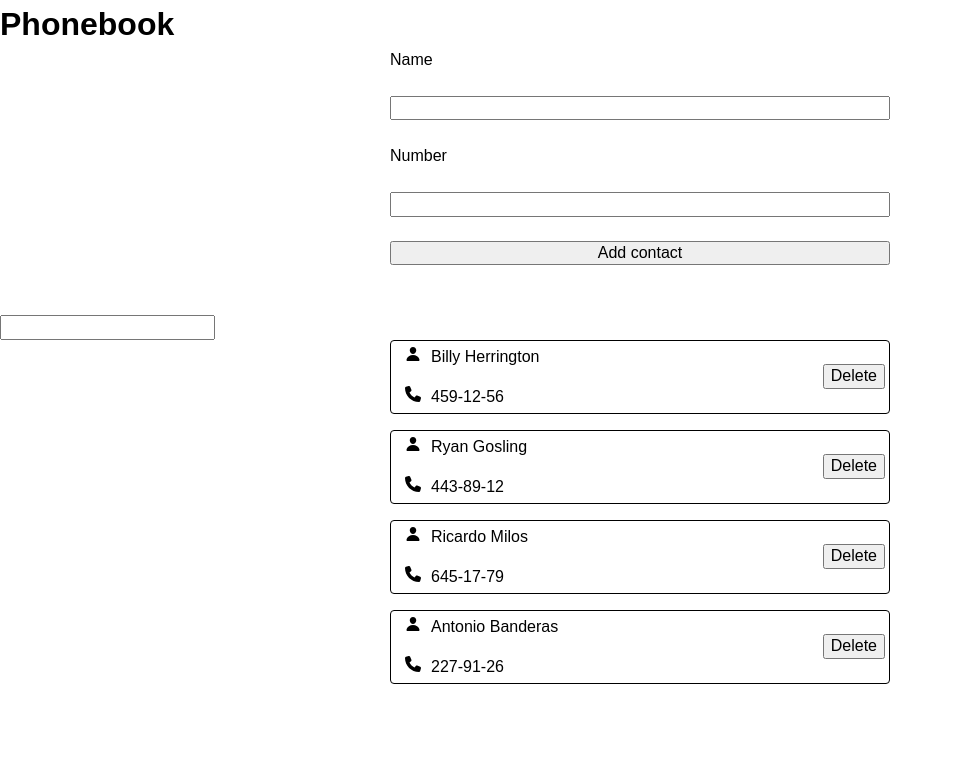
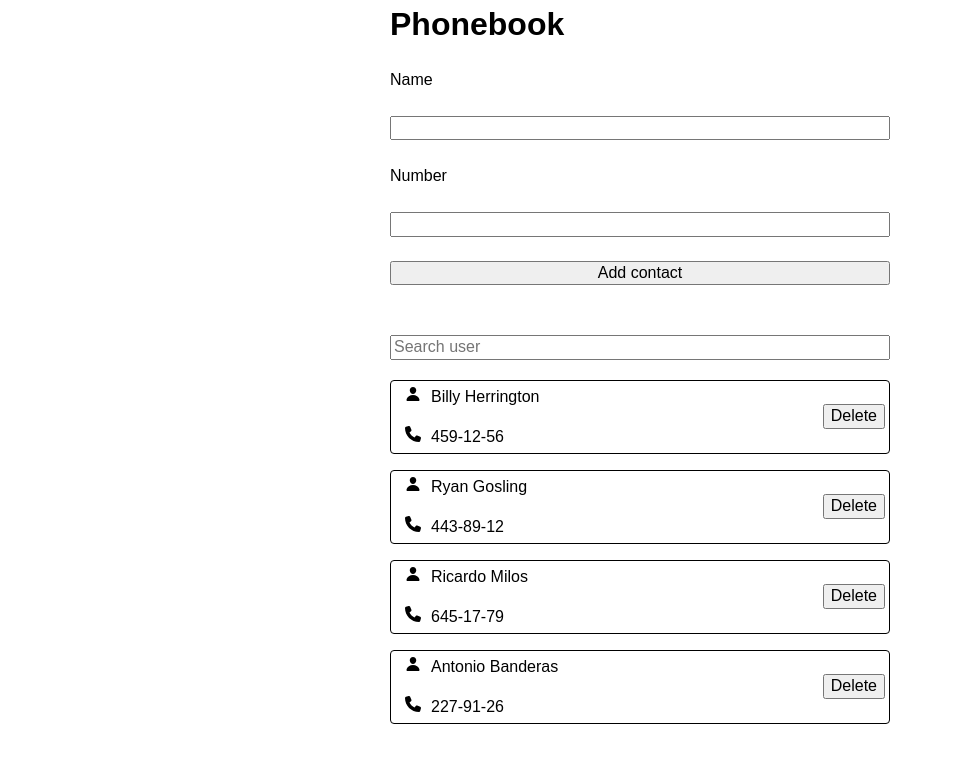
Before and after one commit to olehsolonin/goit-react-hw-03, a React (Vite) app: page / in a window 1280 px wide. Shown: the top 762 px of the page, without its empty margins (0-953 px from the left). Built offline with nearby package versions, Linux system fonts and the light colour scheme.

Commit message:
hw3-new-fix

```diff
--- a/src/components/App/App.module.css
+++ b/src/components/App/App.module.css
@@ -26,8 +26,10 @@ body {
 
  .appContainer {
 	margin: 0 auto;
+	width: 500px;
  }
 
  .mainTitle {
 	margin: 0 auto;
+	margin-bottom: 20px;
  }
--- a/src/components/SearchBox/SearchBox.jsx
+++ b/src/components/SearchBox/SearchBox.jsx
@@ -1,10 +1,14 @@
+import css from './SearchBox.module.css';
+
 export default function SearchBox({ filter, onFilter }) {
   return (
-    <div>
+    <div className={css.filter}>
       <input
         type="text"
         value={filter}
         onChange={e => onFilter(e.target.value)}
+        className={css.filterInput}
+        placeholder="Search user"
       />
     </div>
   );
--- /dev/null
+++ b/src/components/SearchBox/SearchBox.module.css
@@ -0,0 +1,9 @@
+.filter {
+	width: 100%;
+	margin: 0 auto;
+	margin-bottom: 20px;
+}
+
+.filterInput {
+	width: 100%;
+}
```
